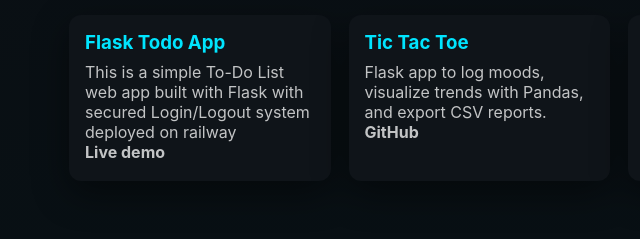
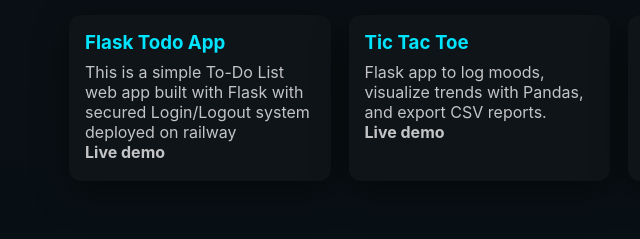
Before and after one commit to Vivaan2756/My-Portfolio, a plain HTML site: page index.html in a window 1280 px wide. Shown: the part 1101-1340 px from the top of the page, 21-661 px from the left. Drawn offline with nearby package versions, Linux system fonts and the light colour scheme.

Commit message:
live demo in tictactoe

```diff
--- a/index.html
+++ b/index.html
@@ -93,7 +93,7 @@
         <article class="project-card">
           <h3>Tic Tac Toe</h3>
           <p>Flask app to log moods, visualize trends with Pandas, and export CSV reports.</p>
-          <p class="meta"><a href="https://tictactoevp.netlify.app" target="_blank">GitHub</a></p>
+           <p class="meta"><a href="http://tictactoevp.netlify.app" class="disabled">Live demo</a></p>
         </article>
 
         <article class="project-card">
```
